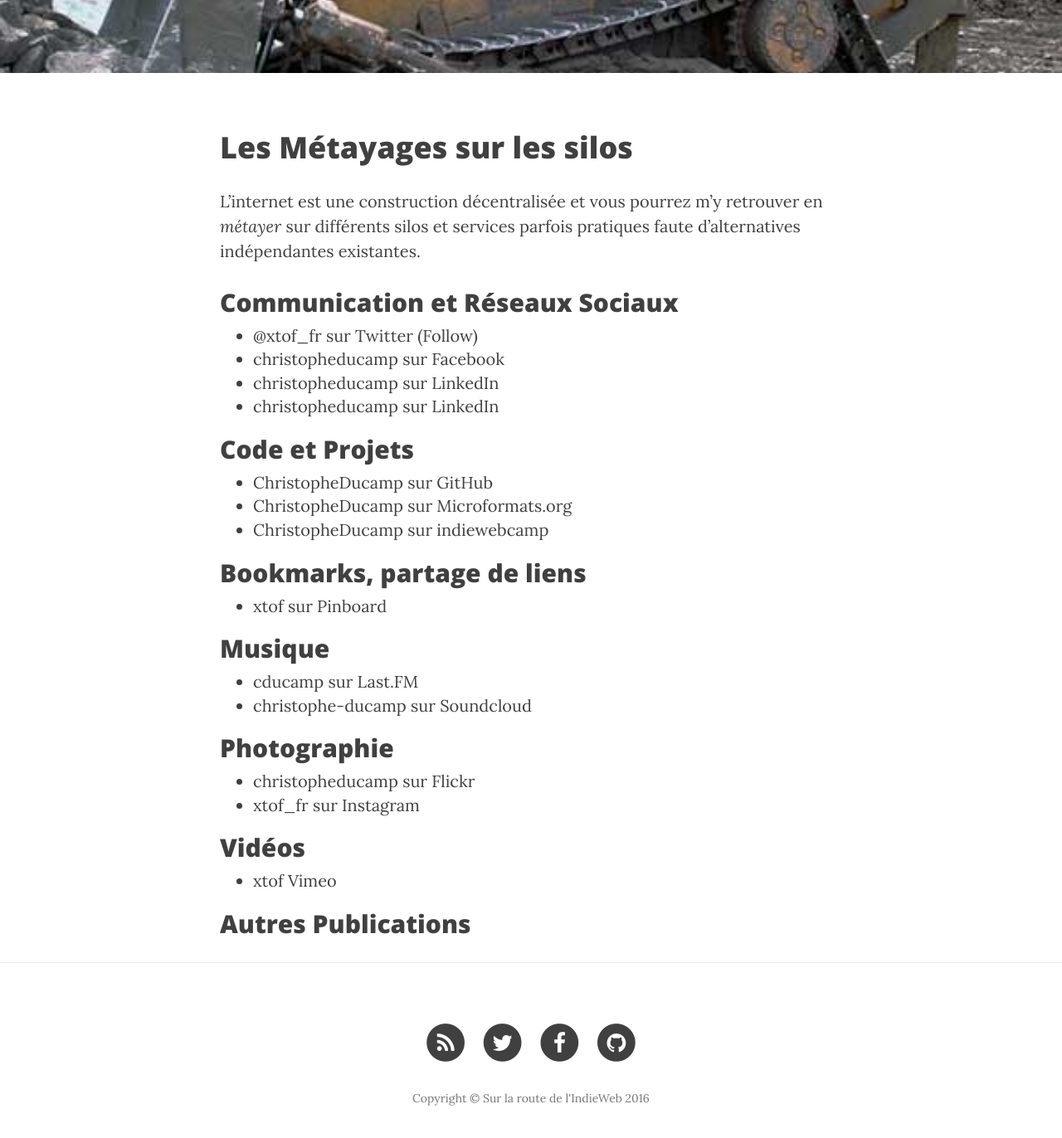
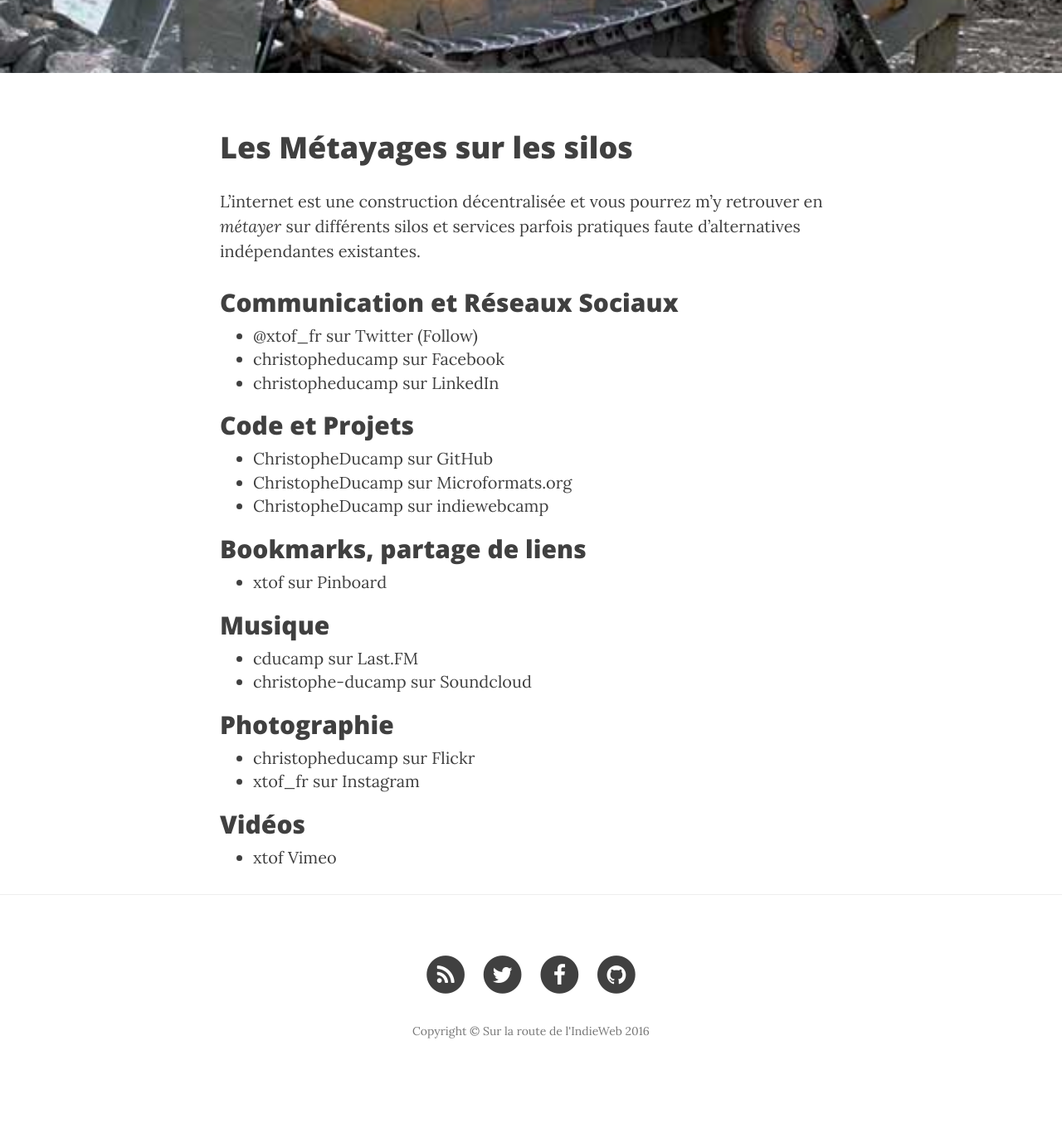
Before and after one commit to ChristopheDucamp/xtof-clean-blog, a Jekyll site: the page built from ailleurs.markdown, in a window 1280 px wide and 1400 px high, scrolled down 334 px. Shown: the top 1372 px of the window at 83% size. Built offline with Jekyll 4.4.1, drawn with Linux system fonts in a browser that asks for light colours; nearby versions of some CDN libraries; after the commit the page ends 1653 px from its top, so only the background shows below that.

Commit message:
Updated Ailleurs

```diff
--- a/ailleurs.markdown
+++ b/ailleurs.markdown
@@ -13,12 +13,11 @@ L'internet est une construction décentralisée et vous pourrez m'y retrouver en
 * <a rel="me" href="https://twitter.com/xtof_fr">@xtof_fr sur Twitter</a> <a class="twitter-follow-button" href="https://twitter.com/xtof_fr" data-show-count="false" data-show-screen-name="false">(Follow)</a>
 * <a rel="me" href="https://facebook.com/christopheducamp">christopheducamp sur Facebook</a>
 * <a rel="me" href="https://linkedin.com/in/christopheducamp">christopheducamp sur LinkedIn</a>
-* <a rel="me" href="https://linkedin.com/in/christopheducamp">christopheducamp sur LinkedIn</a>
 
 ## Code et Projets
 
 * <a rel="me" href="https://github.com/christopheducamp">ChristopheDucamp sur GitHub</a>
-* <a rel="me" href="http://microformats.org/wiki/User:ChristopheDucamp">ChristopheDucamp sur Microformats.org</a>
+* <a rel="me" href="https://microformats.org/wiki/User:ChristopheDucamp">ChristopheDucamp sur Microformats.org</a>
 * <a rel="me" href="http://indiewebcamp.com/User:ChristopheDucamp">ChristopheDucamp sur indiewebcamp</a>
 
 ## Bookmarks, partage de liens
@@ -32,11 +31,9 @@ L'internet est une construction décentralisée et vous pourrez m'y retrouver en
 
 ## Photographie
 
-* <a rel="me" href="http://flickr.com/photos/christopheducamp">christopheducamp sur Flickr</a>
-* <a rel="me" href="http://instagram.com/xtof_fr">xtof_fr sur Instagram</a>
+* <a rel="me" href="https://flickr.com/photos/christopheducamp">christopheducamp sur Flickr</a>
+* <a rel="me" href="https://instagram.com/xtof_fr">xtof_fr sur Instagram</a>
 
 ## Vidéos
 
 * <a rel="me" href="https://vimeo.com/xtof">xtof Vimeo</a>
-
-## Autres Publications
```
